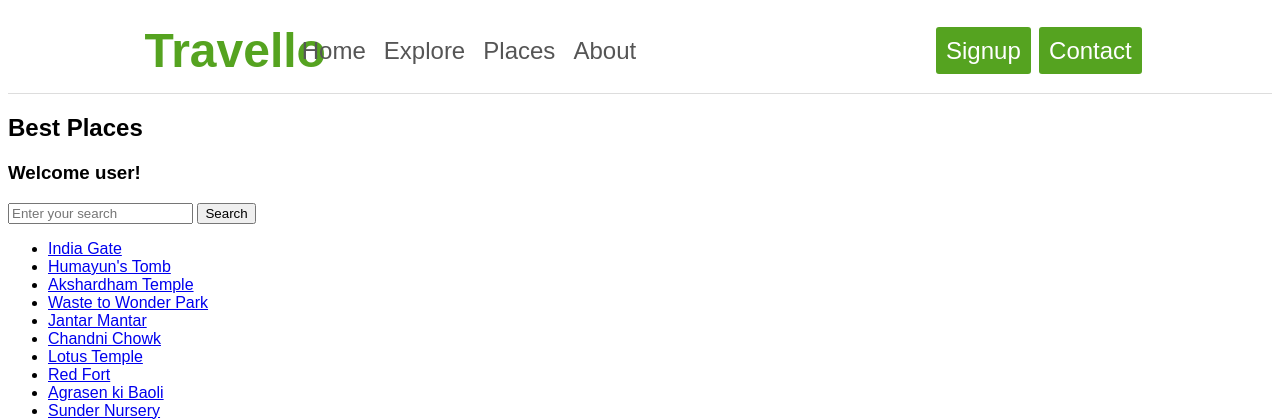
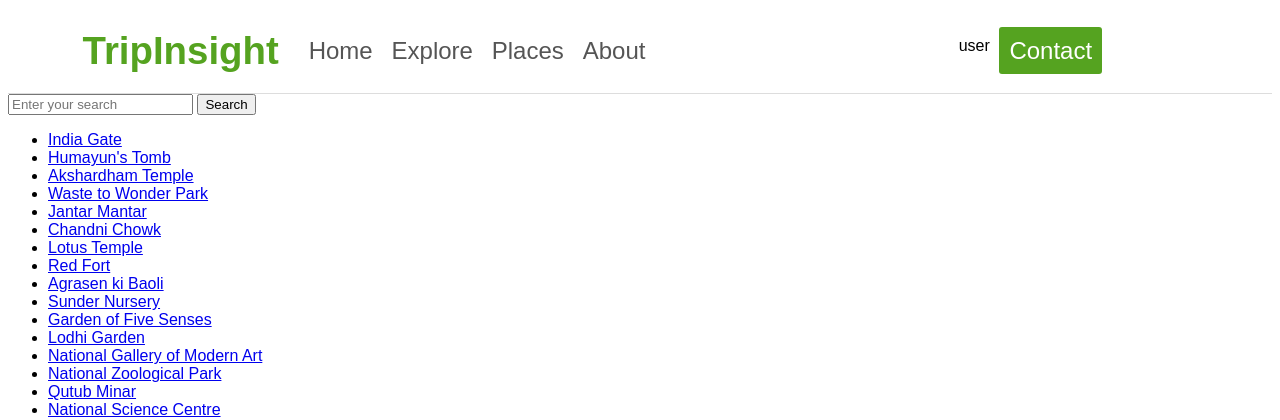
Before and after one commit to Rhushikeshnandodkar/Travel-website, a Django app: page / in a window 1280 px wide. Shown: the top 420 px of the page. Run offline with Django 4.2, Linux system fonts and the light colour scheme; a user stored in the database is signed in; data comes from the database, SQL or seed files in the repository; both versions use the stored data as it was after the commit; some web fonts are replaced.

Commit message:
user auth condition added

```diff
--- a/templates/index.html
+++ b/templates/index.html
@@ -19,15 +19,15 @@
     }
     .bar{
         display: grid;
-        grid-template-columns: 10% 65% 25%;
+        grid-template-columns: 15% 60% 25%;
         /* margin: auto; */
-        width: 80%;
+        width: 90%;
         align-items: center;
         margin: auto;
     }
     .bar .logo-section{
         color: rgb(85, 163, 32);
-        font-size: 3rem;
+        font-size: 2.4rem;
         font-weight: bolder;
     }
     .nav-links ul{
@@ -68,7 +68,7 @@
     <section class="navbar">
         <div class="bar">
             <div class="logo-section">
-                Travello
+                TripInsight
             </div>
             <div class="nav-links">
                 <ul>
@@ -80,14 +80,18 @@
             </div>
             <div class="buttons">
                 <ul>
+                    {% if request.user.is_authenticated %}
+                   {{user.username}}
+                    {% else %}
                     <li><a href="signup">Signup</a></li>
+                    {% endif %}
                     <li><a href="">Contact</a></li>
                 </ul>
             </div>
         </div>
     </section>
-    <h2>Best Places</h2>
-    <h3>Welcome {{user.username}}!</h3>
+    {% comment %} <h2>Best Places</h2>
+    <h3>Welcome {{user.username}}!</h3> {% endcomment %}
     <form method="get" action="search">
         <input type="text" name="q" placeholder="Enter your search" value="{{ query }}">
         <button type="submit">Search</button>
```
Also changed, not shown: db.sqlite3.
